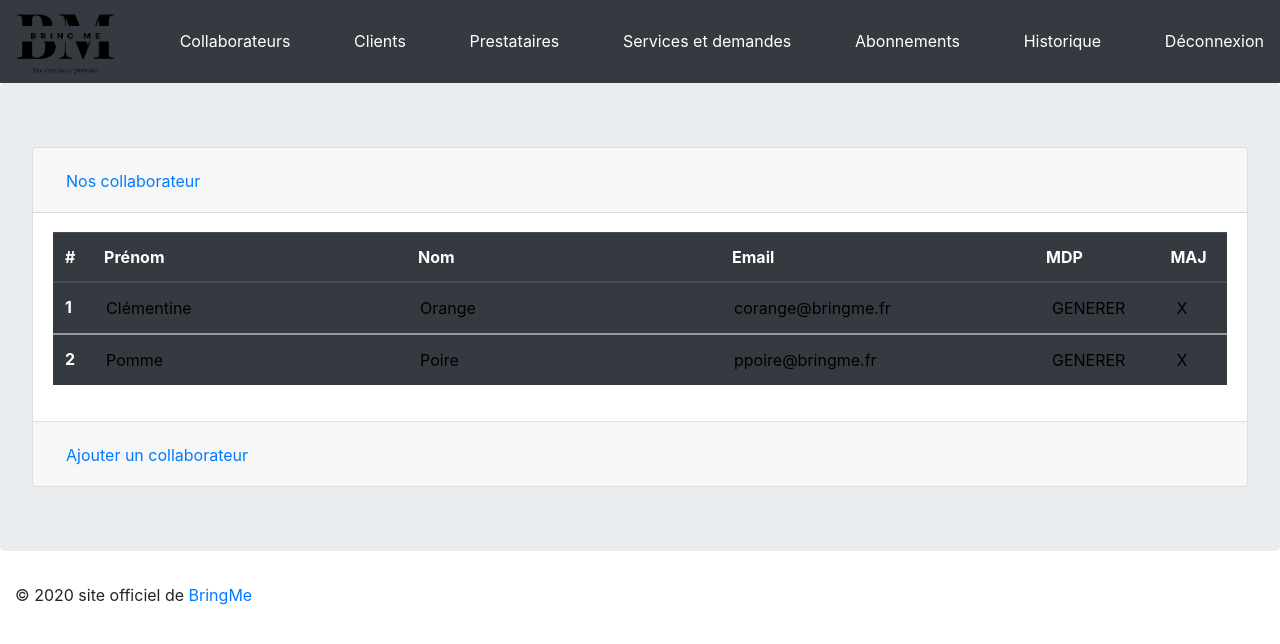
After one commit to SY-HHK/projetAnuel2020, a PHP site: page /back/employee.php in a window 1280 px wide. The commit adds this page. Shown: the top 644 px of the page. Run offline with PHP 8.4, Linux system fonts and the light colour scheme; a user stored in the database is signed in; data comes from the database, SQL or seed files in the repository; both versions use the stored data as it was after the commit.

Commit message:
Back office collaborateurs

```diff
--- /dev/null
+++ b/webPart/back/employee.php
@@ -0,0 +1,211 @@
+<?php include('../include/config.php');
+  session_start();
+if (!isset($_SESSION['admin'])){
+header('location:../index.php');
+}
+
+$query = $pdo->prepare('SELECT * FROM EMPLOYEE');
+$query->execute();
+
+$resultats = $query->fetchAll();
+?>
+
+<!DOCTYPE html>
+<html>
+<head>
+  <meta charset="utf-8">
+  <meta name="viewport" content="width=device-width, initial-scale=1">
+  <title>Les comptes pde nos collaborateurs</title>
+  <link rel="stylesheet" href="../css/bootstrap.min.css">
+  <link rel="stylesheet" href="../css/inscription.css">
+</head>
+
+<body>
+
+ <?php include('../include/config.php');
+
+ include('../css/linkCss.php');
+
+
+ include('include/headerBack.php');
+
+ ?>
+
+<div class="jumbotron table-responsive-xl">
+
+<?php if (isset($_GET['error']) && $_GET['error'] == 'name_missing') { ?>
+          <div class="alert alert-danger text-center" role="alert">
+            Vous devez indiquez le nom
+          </div>
+
+        <?php } else if (isset($_GET['error']) && $_GET['error'] == 'name_format') { ?>
+                  <div class="alert alert-danger text-center" role="alert">
+                    Veuillez revoir le nom
+                  </div>
+
+        <?php } else if (isset($_GET['error']) && $_GET['error'] == 'prenom_missing') { ?>
+                  <div class="alert alert-danger text-center" role="alert">
+                    Vous devez indiquer le prenom
+                  </div>
+
+        <?php } else if (isset($_GET['error']) && $_GET['error'] == 'prenom_format') { ?>
+                  <div class="alert alert-danger text-center" role="alert">
+                    Veuillez revoir le prenom
+                  </div>
+
+        <?php } else if (isset($_GET['error']) && $_GET['error'] == 'email_missing') { ?>
+                  <div class="alert alert-danger text-center" role="alert">
+                     Vous devez indiquez l'adresse mail
+                  </div>
+
+        <?php } else if (isset($_GET['error']) && $_GET['error'] == 'email_format') { ?>
+                  <div class="alert alert-danger text-center" role="alert">
+                    Veuillez revoir  l'adresse mail
+                  </div>
+
+        <?php } else if (isset($_GET['error']) && $_GET['error'] == 'email_taken') { ?>
+                  <div class="alert alert-danger text-center" role="alert">
+                 Cette adresse mail existe déjà dans notre base de données
+                  </div>
+
+
+        <?php } else if (isset($_GET['genere']) && $_GET['genere'] == 1) { ?>
+                  <div class="alert alert-success text-center" role="alert">
+                    Le nouveau mot de passe a été généré
+                  </div>
+
+                <?php } else if (isset($_GET['add']) && $_GET['add'] == 'ok') { ?>
+              <div class="alert alert-success text-center" role="alert">
+            Collaborateur ajouté !
+          </div>
+
+            <?php } else if (isset($_GET['update']) && $_GET['update'] == 1) { ?>
+              <div class="alert alert-success text-center" role="alert">
+            Modification(s) enregistrée(s)
+          </div>
+          <?php } else if (isset($_GET['delete']) && $_GET['delete'] == 1 && isset($_GET['id']) && !empty($_GET['id'])) { ?>
+            <div class="alert alert-success text-center" role="alert">
+            <?php echo 'L\'id '.$_GET['id'].' a été suprimée' ?>
+          </div>
+        <?php } ?>
+
+
+
+  <div class="accordion" id="accordionExample">
+    <div class="card">
+      <div class="card-header" id="headingOne">
+        <h2 class="mb-0">
+          <button class="btn btn-link" type="button" data-toggle="collapse" data-target="#collapseOne" aria-expanded="true" aria-controls="collapseOne">
+            Nos collaborateur
+          </button>
+        </h2>
+      </div>
+
+      <div id="collapseOne" class="collapse show" aria-labelledby="headingOne" data-parent="#accordionExample">
+        <div class="card-body">
+          <table class="table table-hover table-dark">
+              <thead>
+                <tr>
+                  <th scope="col">#</th>
+                  <th scope="col">Prénom</th>
+                  <th scope="col">Nom</th>
+
+                  <th scope="col">Email</th>
+
+                  <th scope="col">MDP</th>
+                   <th scope="col">MAJ</th>
+                </tr>
+              </thead>
+
+
+
+              <?php
+                  foreach ($resultats as $employee) { ?>
+                    <tbody>
+                      <tr>
+                        <form action="PHP/employeeMAJ.php" method="POST">
+                          <th scope="row"><?php echo $employee['idEmployee']; ?></th>
+                              <td>
+                                <input type="text" name="firstName" value="<?php echo $employee['employeeFirstName']; ?>">
+                              </td>
+                              <td>
+                                <input type="text"  name="lastName" value="<?php echo $employee['employeeLastName']; ?>">
+                              </td>
+
+                              <td>
+                                <input type="text"  name="mail" value="<?php echo $employee['employeeEmail']; ?>">
+                              </td>
+
+
+                              <td>
+                                <input type="hidden" name="idEmployee" value="<?php echo $employee['idEmployee']; ?>">
+                                <input type="submit" name="pwd" class="option" value="GENERER">
+                             </td>
+                              <td>
+
+                                <input type="submit" name="delete" class="option"value="X">
+                              </td>
+                        </form>
+                      </tr>
+                    </tbody>
+                <?php } ?>
+          </table>
+        </div>
+      </div>
+    </div>
+    <div class="card">
+      <div class="card-header" id="headingTwo">
+        <h2 class="mb-0">
+          <button class="btn btn-link collapsed" type="button" data-toggle="collapse" data-target="#collapseTwo" aria-expanded="false" aria-controls="collapseTwo">
+            Ajouter un collaborateur
+          </button>
+        </h2>
+      </div>
+      <div id="collapseTwo" class="collapse" aria-labelledby="headingTwo" data-parent="#accordionExample">
+        <div class="card-body">
+
+          <table class="table table-hover table-dark">
+              <thead>
+                <tr>
+                  <th scope="col">Prénom</th>
+                  <th scope="col">Nom</th>
+                  <th scope="col">Email</th>
+                  <th scope="col"> </th>
+                </tr>
+              </thead>
+
+                    <tbody>
+                      <tr>
+                        <form action="PHP/addEmployee.php" method="POST">
+
+                              <td>
+                                <input type="text" name="firstName" placeholder="Prénom">
+                              </td>
+                              <td>
+                                <input type="text"  name="lastName" placeholder="Nom">
+                              </td>
+                              <td>
+                                <input type="text"  name="mail" placeholder="Adresse mail">
+                              </td>
+                              <td>
+                                <input type="submit" name="add" value="Ajouter !">
+                              </td>
+                        </form>
+                      </tr>
+                    </tbody>
+
+          </table>
+
+
+
+        </div>
+      </div>
+    </div>
+  </div>
+</div>
+
+<div class="col-lg-4"></div>
+
+  <?php include('../include/footer.php'); ?>
+</body>
+</html>
--- a/webPart/back/include/headerBack.php
+++ b/webPart/back/include/headerBack.php
@@ -4,7 +4,7 @@
   <nav class="navbar navbar-dark bg-dark">
 
     <a href="indexBack.php"> <img src="../images/logo.png"></a>
-
+  	 <a href="employee.php">Collaborateurs </a>
      <a href="clients.php">Clients</a>
      <a href="prestataires.php">Prestataires</a>
      <a href="services.php">Services et demandes</a>
--- a/webPart/css/back.css
+++ b/webPart/css/back.css
@@ -18,3 +18,10 @@ nav a:hover {
 	color: #000;
 	text-decoration: none;
 }
+
+.ajt{
+	width: 20px;
+	position: relative;
+	margin-left: 5px;
+	display: inline-block;
+}
--- a/webPart/css/linkCss.php
+++ b/webPart/css/linkCss.php
@@ -4,3 +4,8 @@
 <link rel="stylesheet" href="https://stackpath.bootstrapcdn.com/bootstrap/4.4.1/css/bootstrap.min.css"
       integrity="sha384-Vkoo8x4CGsO3+Hhxv8T/Q5PaXtkKtu6ug5TOeNV6gBiFeWPGFN9MuhOf23Q9Ifjh" crossorigin="anonymous">
 <link rel="stylesheet" href="css/header.css">
+
+
+<script src="https://code.jquery.com/jquery-3.4.1.slim.min.js" integrity="sha384-J6qa4849blE2+poT4WnyKhv5vZF5SrPo0iEjwBvKU7imGFAV0wwj1yYfoRSJoZ+n" crossorigin="anonymous"></script>
+<script src="https://cdn.jsdelivr.net/npm/popper.js@1.16.0/dist/umd/popper.min.js" integrity="sha384-Q6E9RHvbIyZFJoft+2mJbHaEWldlvI9IOYy5n3zV9zzTtmI3UksdQRVvoxMfooAo" crossorigin="anonymous"></script>
+<script src="https://stackpath.bootstrapcdn.com/bootstrap/4.4.1/js/bootstrap.min.js" integrity="sha384-wfSDF2E50Y2D1uUdj0O3uMBJnjuUD4Ih7YwaYd1iqfktj0Uod8GCExl3Og8ifwB6" crossorigin="anonymous"></script>
```
Also changed, not shown: webPart/back/php/addEmployee.php (added, +87 -0 lines), webPart/back/php/employeeMAJ.php (added, +45 -0 lines), webPart/script.sql (+34 -3 lines), 2 other files.
